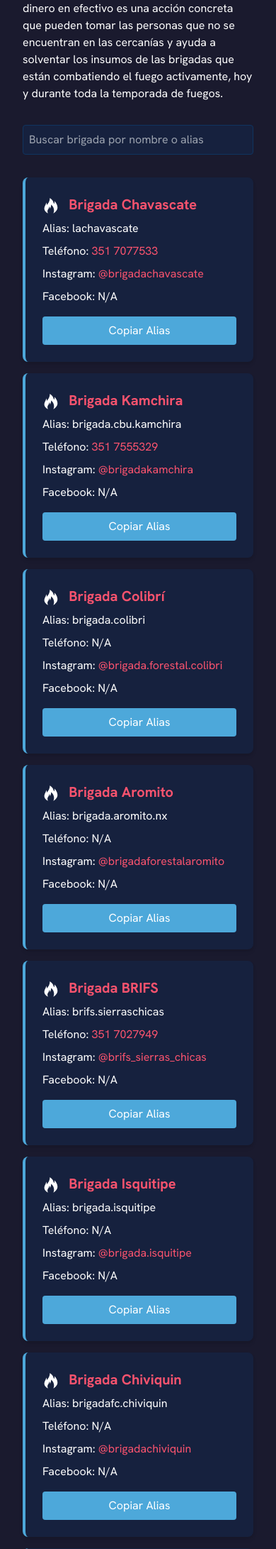
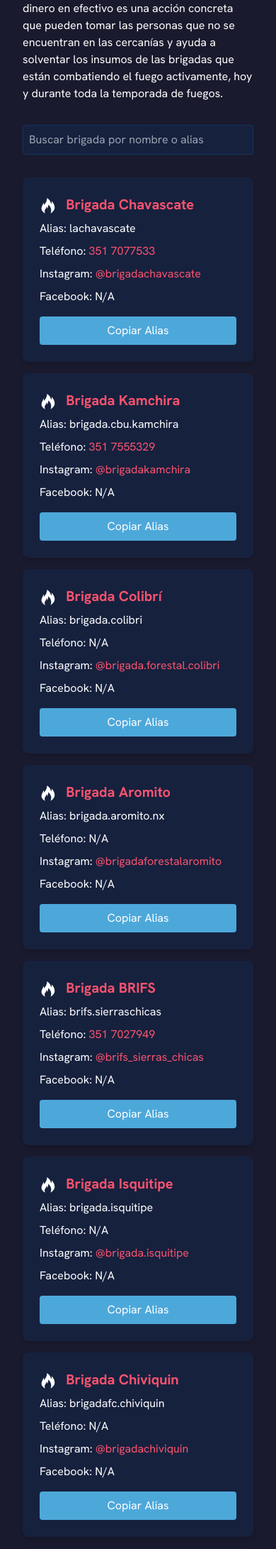
Before and after one commit to carlosgraffi/AyudaIncendiosCordoba, a Flask app: page / in a window 390 px wide. Shown: the part 420-2603 px from the top of the page at 71% size. Run offline with Flask 3, Linux system fonts and the light colour scheme.

Commit message:
Agent query: Do the brigade cards no longer have a left border? Does the "Copiar Alias" button stay at the bottom of each card regardless of the content? Are these changes visible in both desktop and mobile views?

```diff
--- a/static/css/tailwind.css
+++ b/static/css/tailwind.css
@@ -10,7 +10,8 @@ body {
 .brigade-card {
     transition: transform 0.3s ease-in-out;
     background-color: #16213e;
-    border-left: 4px solid #4da8da;
+    display: flex;
+    flex-direction: column;
 }
 
 .brigade-card:hover {
@@ -102,3 +103,8 @@ header h1 {
     width: 100%;
     display: block;
 }
+
+/* New class for button container */
+.button-container {
+    margin-top: auto;
+}
--- a/static/js/script.js
+++ b/static/js/script.js
@@ -46,7 +46,9 @@ document.addEventListener('DOMContentLoaded', () => {
                 <p class="mb-2">Teléfono: ${phoneLink}</p>
                 <p class="mb-2">Instagram: ${instagramLink}</p>
                 <p>Facebook: ${brigade.Facebook || 'N/A'}</p>
-                <button class="mt-4 px-4 py-2 rounded copy-alias copy-alias-btn btn-full-width" data-alias="${brigade.Alias || ''}">Copiar Alias</button>
+                <div class="button-container">
+                    <button class="mt-4 px-4 py-2 rounded copy-alias copy-alias-btn btn-full-width" data-alias="${brigade.Alias || ''}">Copiar Alias</button>
+                </div>
             </div>
         `;
     }
--- a/templates/index.html
+++ b/templates/index.html
@@ -42,7 +42,9 @@
                 {% endif %}
             </p>
             <p>Facebook: {{ brigade.Facebook or 'N/A' }}</p>
-            <button class="mt-4 px-4 py-2 rounded copy-alias copy-alias-btn btn-full-width" data-alias="{{ brigade.Alias }}">Copiar Alias</button>
+            <div class="button-container">
+                <button class="mt-4 px-4 py-2 rounded copy-alias copy-alias-btn btn-full-width" data-alias="{{ brigade.Alias }}">Copiar Alias</button>
+            </div>
         </div>
         {% endfor %}
     </div>
```
